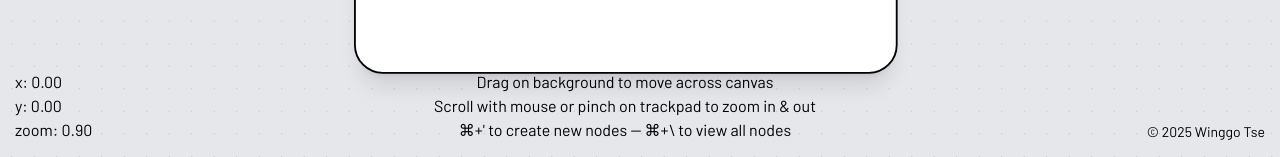
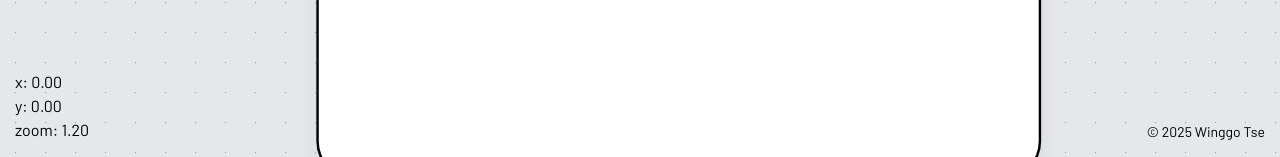
Before and after one commit to Winggo/polylogue, a Next.js app in the folder frontend/: page /canvas in a window 1280 px wide. Shown: the part 643-800 px from the top of the page. Built offline with nearby package versions, Linux system fonts and the light colour scheme; no server answers; what @ant-design/nextjs-registry would draw is missing.

Commit message:
default zoom 1.2, reduce deltaX to 150, reduce fitView padding

```diff
--- a/frontend/src/components/Flow/Flow.tsx
+++ b/frontend/src/components/Flow/Flow.tsx
@@ -25,6 +25,7 @@ import LLMNode from "../LLMNode/LlmNode"
 import CanvasInfo from "./CanvasInfo"
 import {
     llmNodeSize,
+    llmNewNodeDeltaX,
     edgeStrokeColor,
     edgeStyles,
     backendServerURL,
@@ -172,8 +173,8 @@ export default function Flow({ canvasId, canvasTitle, existingNodes, newCanvas }
         if (!reactFlowWrapper?.current) return
         const { width, height } = reactFlowWrapper.current.getBoundingClientRect()
         const position = {
-            x: ((width / 2) - (llmNodeSize.width / 2)) * (1 / 0.86), // account for 0.9 zoom
-            y: (height / 2) * (1 / 0.9),
+            x: ((width / 2) - (llmNodeSize.width / 2)) * (1 / 1.28), // account for 0.9 zoom
+            y: (height / 2) * (1 / 1.2),
         };
 
         const newNode = createNewLlmTextNode({
@@ -339,7 +340,7 @@ export default function Flow({ canvasId, canvasTitle, existingNodes, newCanvas }
                 const rightDeltaX = nodePosition.x - connectionState.fromNode.position.x
                 const deltaY = Math.abs(nodePosition.y - connectionState.fromNode.position.y)
                 if (((rightDeltaX - llmNodeSize.width) < 50) && deltaY < 100) {
-                    nodePosition.x += 300
+                    nodePosition.x += llmNewNodeDeltaX
                     nodePosition.y -= llmNodeSize.height/2 + 40
                 }
 
@@ -355,6 +356,7 @@ export default function Flow({ canvasId, canvasTitle, existingNodes, newCanvas }
                     reactFlowInstance.fitView({
                         nodes: [{ id: connectionState.fromNode.id }, { id: nextNode.id }],
                         duration: 1000,
+                        padding: 0.06,
                     })
                 }
             }
@@ -427,7 +429,7 @@ export default function Flow({ canvasId, canvasTitle, existingNodes, newCanvas }
                     defaultEdgeOptions={{ style: edgeStyles}}
                     connectionLineStyle={edgeStyles}
                     colorMode="light"
-                    defaultViewport={{ x: 0, y: 0, zoom: 0.9 }}
+                    defaultViewport={{ x: 0, y: 0, zoom: 1.2 }}
                 >
                     <Background gap={25} />
                     {flowRendered && (
--- a/frontend/src/components/LLMNode/LlmNode.tsx
+++ b/frontend/src/components/LLMNode/LlmNode.tsx
@@ -20,6 +20,7 @@ import DownArrowCircle from "../../icons/DownArrowCircle"
 import {
     backendServerURL,
     llmNodeSize,
+    llmNewNodeDeltaX,
 } from "../../utils/constants"
 
 
@@ -181,12 +182,13 @@ export default function LLMNode ({
             setTimeout(() => {
                 setNode(nodeId, {}, false)
                 const nextNode = createNextNode(nodeId, {
-                    x: positionAbsoluteX + llmNodeSize.width + 300,
+                    x: positionAbsoluteX + llmNodeSize.width + llmNewNodeDeltaX,
                     y: positionAbsoluteY + llmNodeSize.height + 40,
                 })
                 reactFlowInstance.fitView({
                     nodes: [{ id: nodeId }, { id: nextNode.id }],
                     duration: 1000,
+                    padding: 0.01,
                 })
             }, 200)
         } catch {
--- a/frontend/src/utils/constants.ts
+++ b/frontend/src/utils/constants.ts
@@ -2,6 +2,7 @@ export const llmNodeSize = {
     width: 600,
     height: 700,
 }
+export const llmNewNodeDeltaX = 150
 export const edgeStrokeColor = '#1F2937'
 export const edgeStrokeWidth = 3
 export const edgeStyles = {
```
